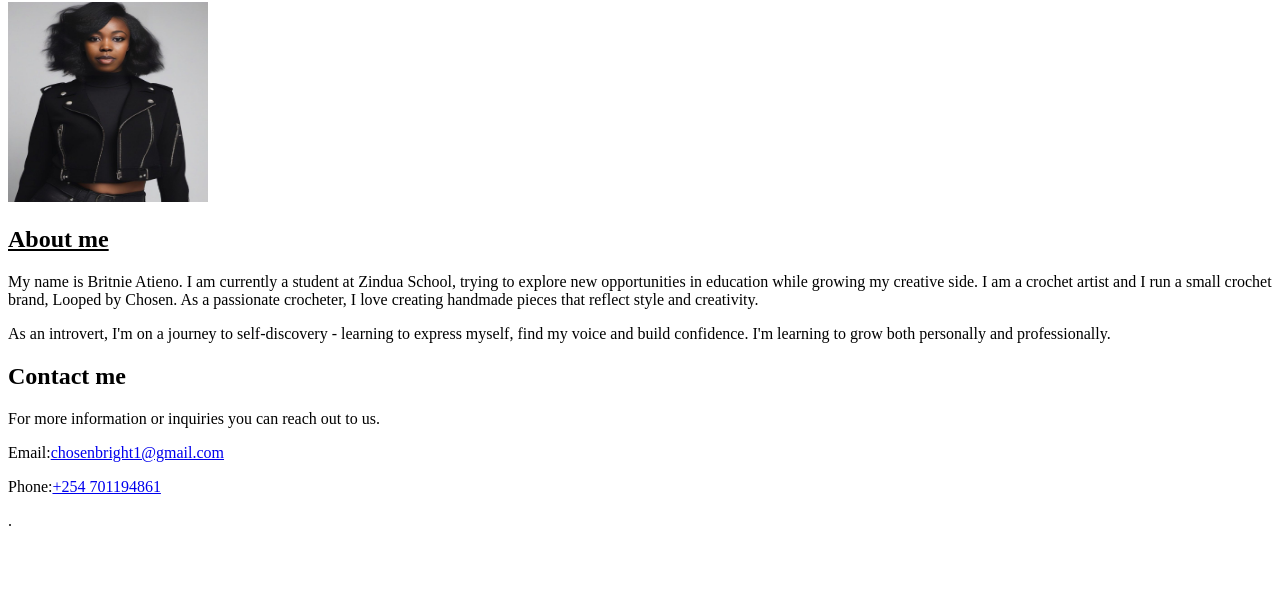
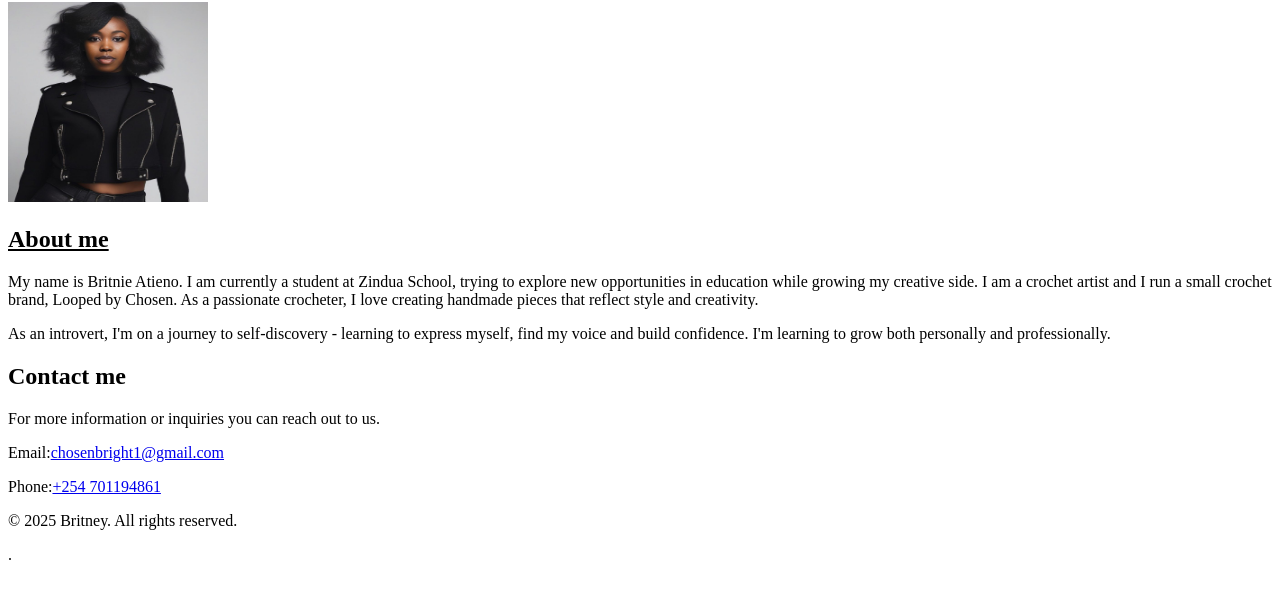
Before and after one commit to Britney2025/About-chosen, a plain HTML site: page index.html in a window 1280 px wide. Shown: the part 78-676 px from the top of the page. Drawn offline with Linux system fonts and the light colour scheme.

Commit message:
added a footer

```diff
--- a/index.html
+++ b/index.html
@@ -28,6 +28,9 @@
 
         </section>
     </main>
+    <footer>
+        <p>&copy; 2025 Britney. All rights reserved.</p>
+    </footer>
 
 
 
```
